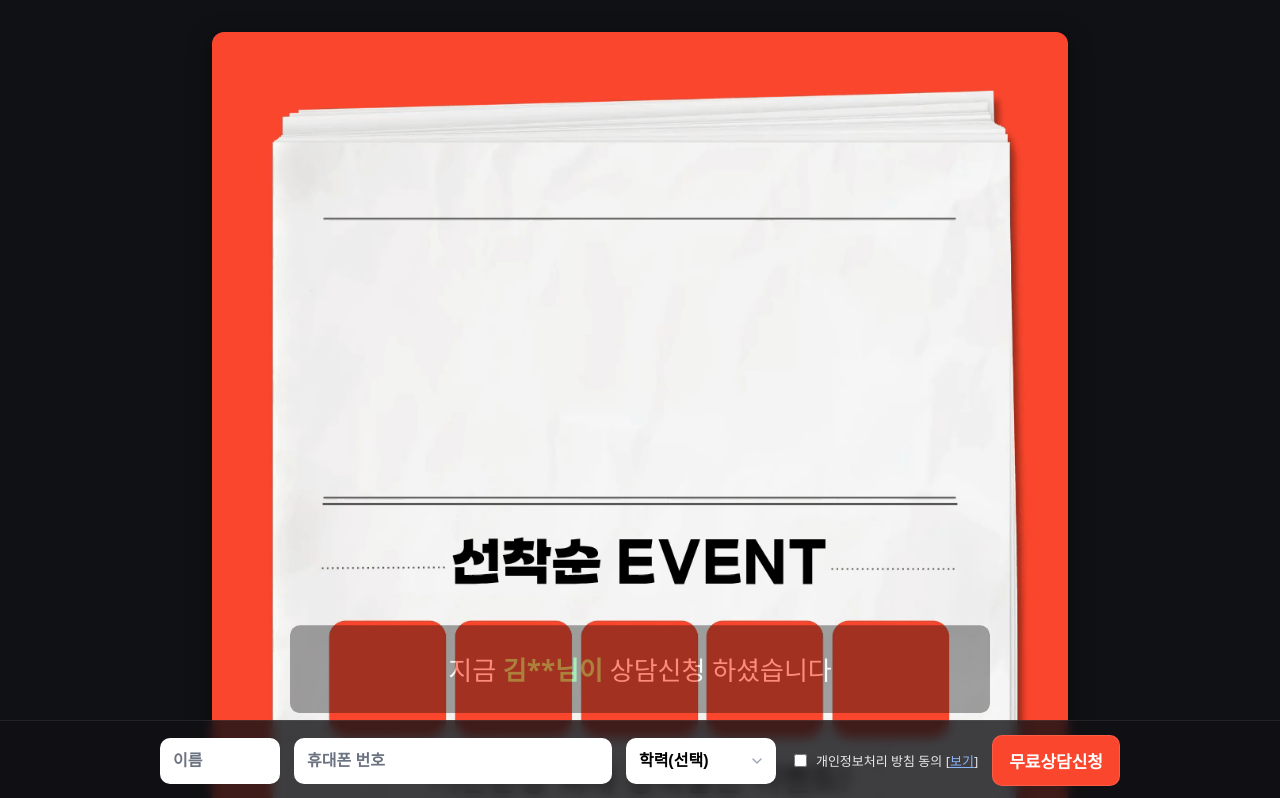
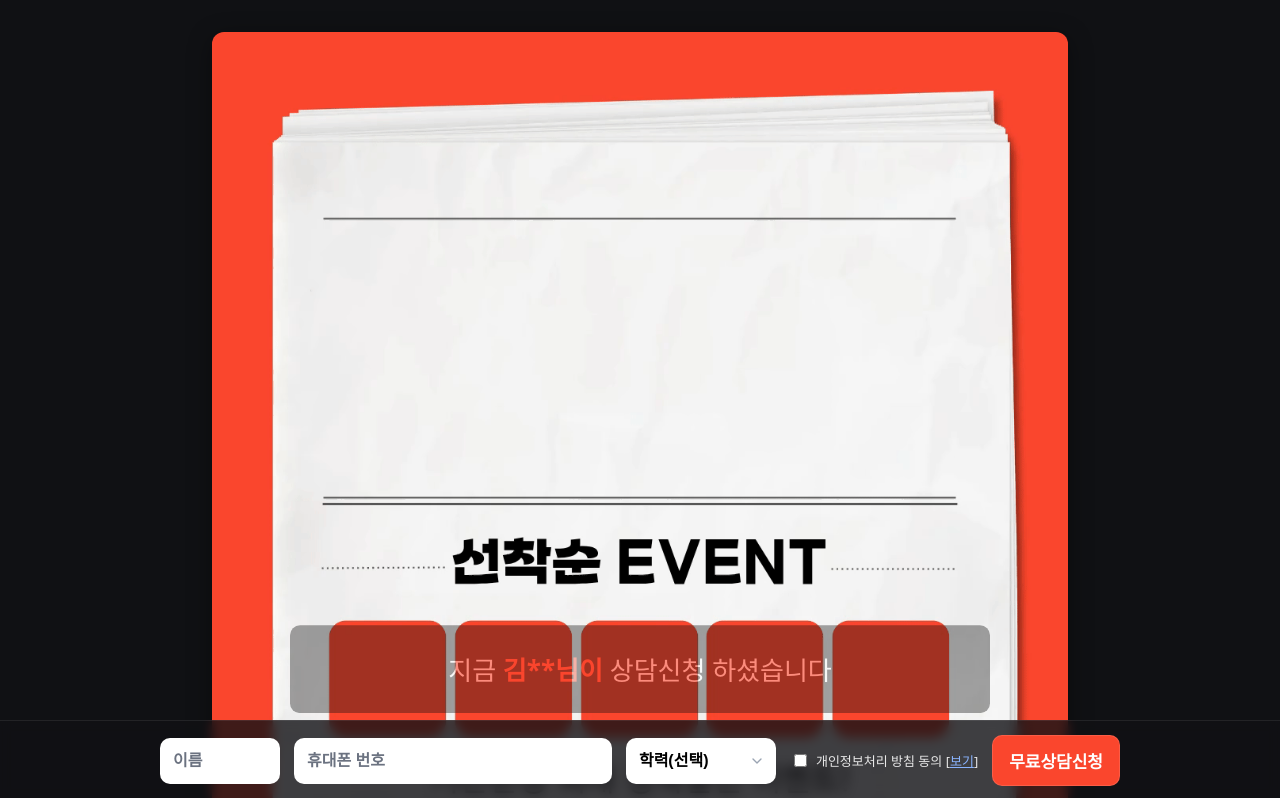
Before and after one commit to csw10141/SocialWorker, a plain HTML site: page index.html in a window 1280 px wide. Shown: the top 798 px of the page. Drawn offline with Linux system fonts and the light colour scheme.

Commit message:
Add files via upload

```diff
--- a/styles.css
+++ b/styles.css
@@ -329,7 +329,7 @@ body {
 }
 
 /* 하이라이트 텍스트 보조 */
-.pushAlarm .highlight { color: #2ee257; font-weight: 700; }
+.pushAlarm .highlight { color: #fa462d; font-weight: 700; }
 
 /* Responsive tweaks */
 @media (max-width: 768px) {
```
